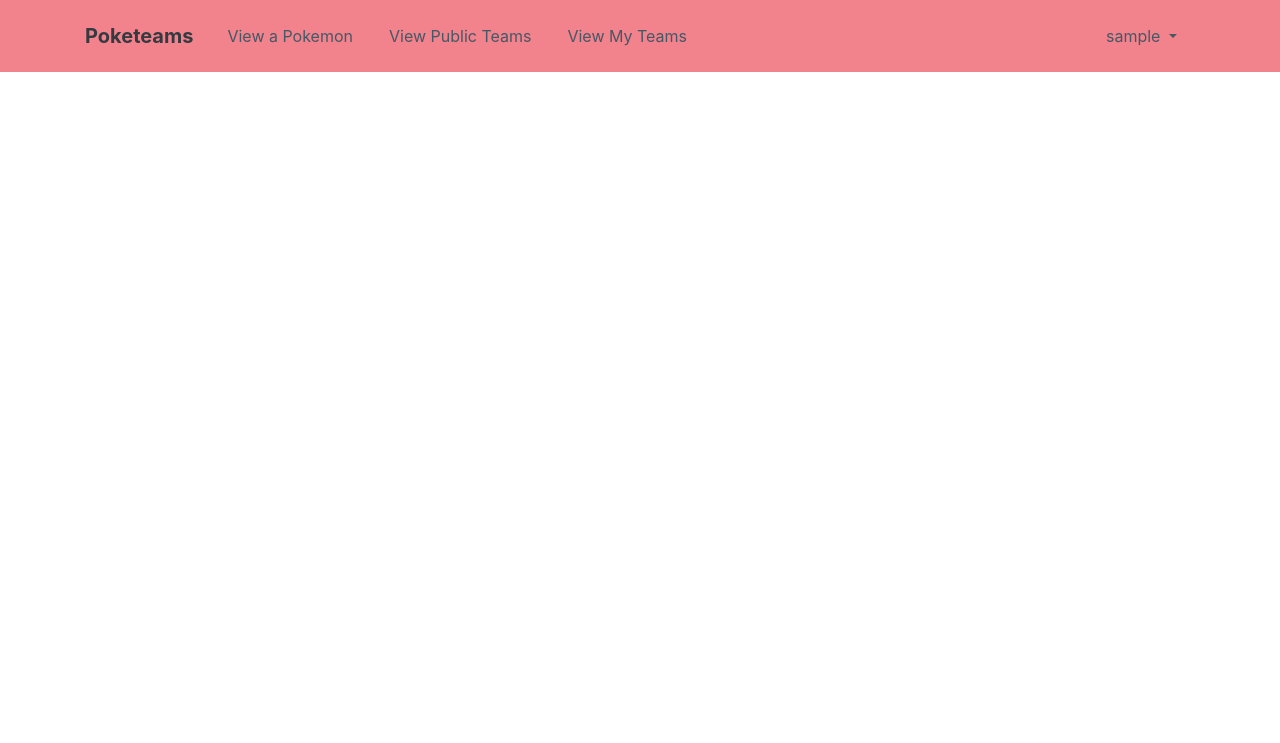
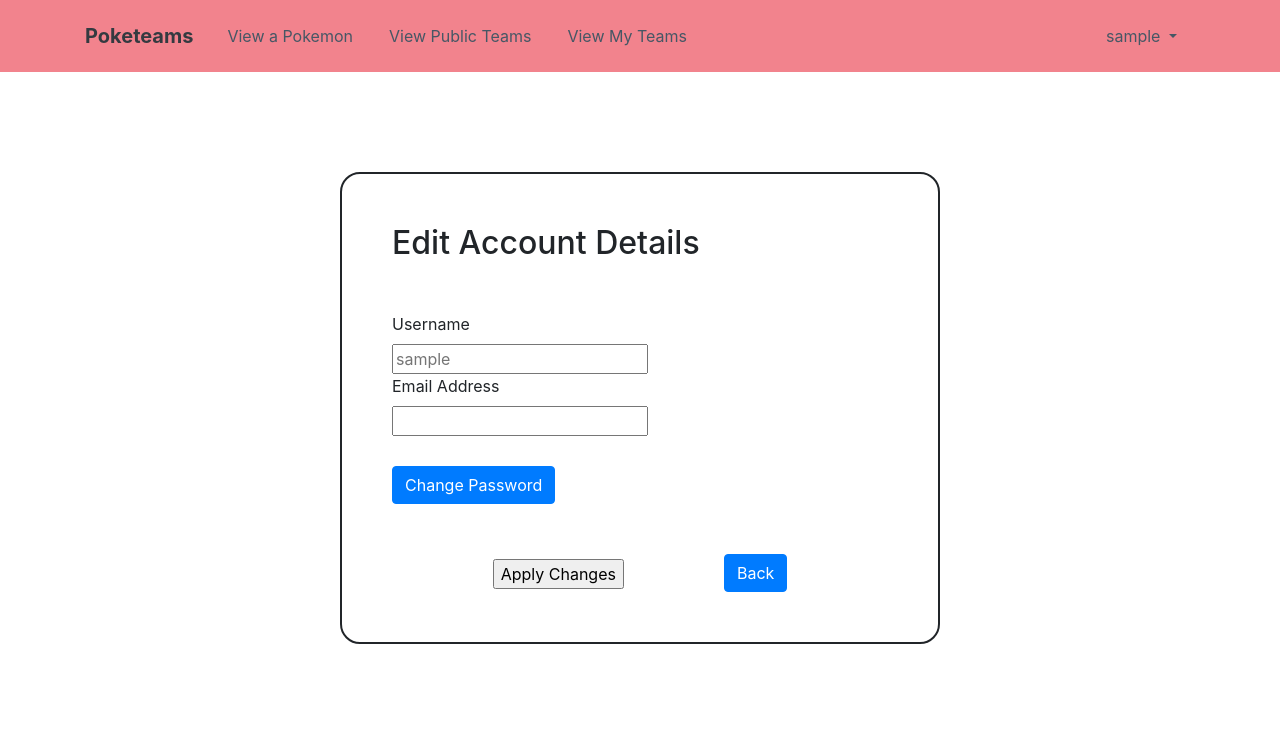
Before and after one commit to AndrewGregorovic/poketeams-web-T4A2, a Flask app: page /account/edit in a window 1280 px wide. Shown: the top 743 px of the page. Run offline with Flask 2, Linux system fonts and the light colour scheme; the visitor is signed in with stand-in values (Sample User, id 1); data comes from the database, SQL or seed files in the repository; parts of the project's set-up code (start-up, migrations or seed data) failed here and were passed over; some libraries are stand-ins or nearby versions.

Commit message:
Fixed forms, account templates and logic in users_controller, user endpoints are now working

```diff
--- a/src/controllers/users_controller.py
+++ b/src/controllers/users_controller.py
@@ -1,9 +1,11 @@
 from flask import Blueprint, flash, redirect, render_template, url_for
 from flask_login import current_user, login_required, logout_user
+from werkzeug.datastructures import MultiDict
 
 from src.forms import DeleteUserAccountForm, EditUserAccountForm
 from src.main import bcrypt, db
 from src.models.User import User
+from src.schemas.UserSchema import user_schema
 
 
 users = Blueprint("users", __name__)
@@ -28,7 +30,6 @@ def edit_user_account_details():
 
     form = EditUserAccountForm()
     if form.validate_on_submit():
-        print(form.username.data, form.email.data, form.old_password.data)
         if current_user.username != form.username.data and not User.check_unique_username(form.username.data):
             flash("A user already exists with that username.")
         elif current_user.email != form.email.data and not User.check_unique_email(form.email.data):
@@ -38,14 +39,21 @@ def edit_user_account_details():
         else:
             user = User.query.filter_by(id=current_user.id)
 
-            data = user_schema.load({
-                "username": form.username.data,
-                "email": form.email.data,
-                "password": form.confirm_password.data
-            }, partial=True)
+            data = {}
+            if form.username.data:
+                data["username"] = form.username.data
+            if form.email.data:
+                data["email"] = form.email.data
+            if form.confirm_password.data:
+                data["password"] = bcrypt.generate_password_hash(form.confirm_password.data).decode("utf-8")
 
+            fields = user_schema.load(data, partial=True)
 
-            return data #redirect(url_for("users.account"))
+            user.update(fields)
+            db.session.commit()
+
+            flash("Account details updated successfully.")
+            return redirect(url_for("users.get_user_account_details"))
 
     return render_template("account_edit.html", form=form)
 
@@ -56,8 +64,11 @@ def delete_user_account():
     form = DeleteUserAccountForm()
     if form.validate_on_submit():
         user = current_user
+
+        db.session.delete(user)
+        db.session.commit()
+
         logout_user()
-        db.session.delete(user)
         flash("User successfully deleted.")
 
         return redirect(url_for("auth.landing_page"))
--- a/src/forms.py
+++ b/src/forms.py
@@ -1,6 +1,6 @@
 from flask_wtf import FlaskForm
 from wtforms import BooleanField, PasswordField, SubmitField, StringField, TextAreaField
-from wtforms.validators import DataRequired, EqualTo, Length, Email
+from wtforms.validators import DataRequired, Email, EqualTo, Length, Optional
 
 
 class SignUpForm(FlaskForm):
@@ -31,13 +31,18 @@ class LogInForm(FlaskForm):
 
 class EditUserAccountForm(FlaskForm):
     username = StringField("Username", validators=[
+        Optional(),
         Length(min=3, max=30)
     ])
     email = StringField("Email", validators=[
+        Optional(),
         Email()
     ])
-    current_password = PasswordField("Current Password")
+    current_password = PasswordField("Current Password", validators=[
+        Optional()
+    ])
     new_password = PasswordField("New Password", validators=[
+        Optional(),
         Length(min=6)
     ])
     confirm_password = PasswordField("Confirm Password", validators=[
--- a/src/templates/account_edit.html
+++ b/src/templates/account_edit.html
@@ -11,7 +11,82 @@
         {{ message }}
     </div>
 {% endfor %}
-    <div>
-
+    <div class="container" style="width: auto;max-width: none;padding: 0px;">
+        <div class="row d-md-flex justify-content-center justify-content-md-center" style="margin: auto;max-width: 600px;">
+            <div class="col-md-12" style="margin: 100px;border-radius: 20px;border-width: 2px;border-style: solid;padding: 50px;">
+                <form method="POST" action="{{ url_for('users.edit_user_account_details') }}">
+                    {{ form.csrf_token }}
+                    <h2 style="margin-bottom: 50px;">Edit Account Details</h2>
+                    <fieldset>
+                        <legend style="font-size: 16px;">Username</legend>
+                        {{ form.username(placeholder=current_user.username) }}
+                        {% if form.username.errors %}
+                            <ul class="form-errors">
+                                {% for error in form.username.errors %}
+                                    <li>{{ error }}</li>
+                                {% endfor %}
+                            </ul>
+                        {% endif %}
+                    </fieldset>
+                    <fieldset>
+                        <legend style="font-size: 16px;">Email Address</legend>
+                        {{ form.email }}
+                        {% if form.email.errors %}
+                            <ul class="form-errors">
+                                {% for error in form.email.errors %}
+                                    <li>{{ error }}</li>
+                                {% endfor %}
+                            </ul>
+                        {% endif %}
+                    </fieldset>
+                    <div style="margin-top: 30px;">
+                        <a class="btn btn-primary" data-toggle="collapse" aria-expanded="false" aria-controls="collapse-1" href="#collapse-1" role="button">Change Password</a>
+                        <div class="collapse" id="collapse-1" style="margin-top: 20px;border-width: 1px;border-style: solid;border-radius: 10px;padding: 20px;">
+                            <fieldset>
+                                <legend style="font-size: 16px;">Current Password</legend>
+                                {{ form.current_password }}
+                                {% if form.current_password.errors %}
+                                    <ul class="form-errors">
+                                        {% for error in form.current_password.errors %}
+                                            <li>{{ error }}</li>
+                                        {% endfor %}
+                                    </ul>
+                                {% endif %}
+                            </fieldset>
+                            <fieldset>
+                                <legend style="font-size: 16px;">New Password</legend>
+                                {{ form.new_password }}
+                                {% if form.new_password.errors %}
+                                    <ul class="form-errors">
+                                        {% for error in form.new_password.errors %}
+                                            <li>{{ error }}</li>
+                                        {% endfor %}
+                                    </ul>
+                                {% endif %}
+                            </fieldset>
+                            <fieldset>
+                                <legend style="font-size: 16px;">Confirm Password</legend>
+                                {{ form.confirm_password }}
+                                {% if form.confirm_password.errors %}
+                                    <ul class="form-errors">
+                                        {% for error in form.confirm_password.errors %}
+                                            <li>{{ error }}</li>
+                                        {% endfor %}
+                                    </ul>
+                                {% endif %}
+                            </fieldset>
+                        </div>
+                    </div>
+                    <div class="text-left d-flex justify-content-center" style="margin-top: 50px;">
+                        <div class="submit-button" style="margin-right: 50px;margin-top: 5px;">
+                            {{ form.submit }}
+                        </div>
+                        <a href="{{ url_for('users.get_user_account_details') }}">
+                            <button class="btn btn-primary" type="button" style="margin-left: 50px;">Back</button>
+                        </a>
+                    </div>
+                </form>
+            </div>
+        </div>
     </div>
 {% endblock content %}
```
Also changed, not shown: src/templates/account.html (+8 -2 lines).
